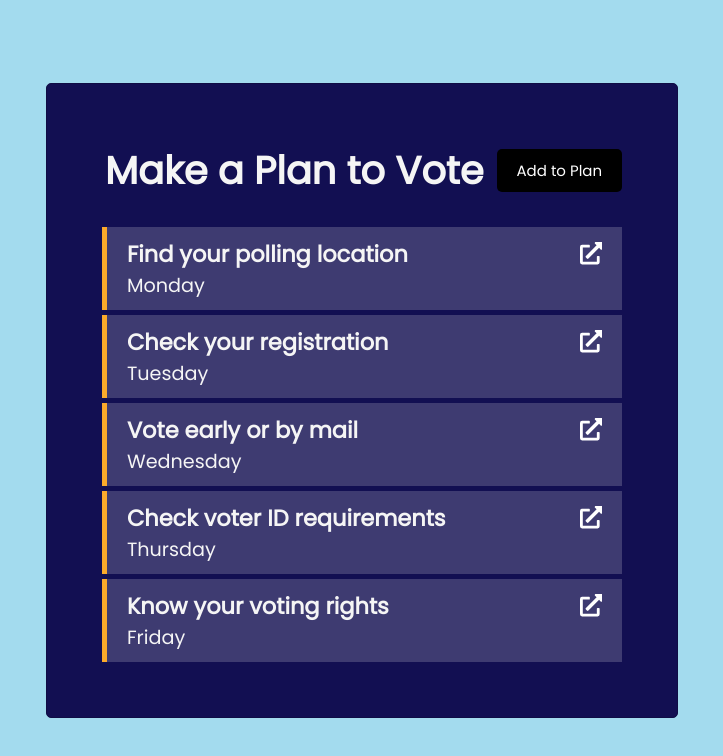
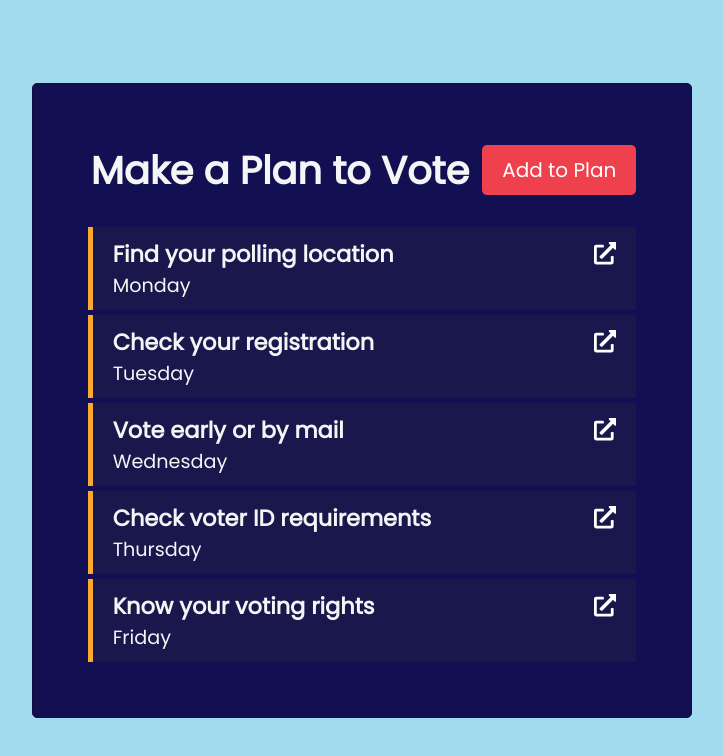
Before and after one commit to aliapirruccello/make-a-plan-to-vote, a React (Create React App) app: page / in a window 1280 px wide. Shown: the top 756 px of the page, without its empty margins (278-1001 px from the left). Built offline with nearby package versions, Linux system fonts and the light colour scheme; data requests are answered from the project's data file.

Commit message:
more css updates

```diff
--- a/src/components/AddTask.js
+++ b/src/components/AddTask.js
@@ -48,8 +48,11 @@ const AddTask = ({ onAdd }) => {
         </div>
         <input type="submit" value='Save Additional Plan' className="btn btn-block" >
 
+
+
         </input>
     </form>
+
   )
 }
 
--- a/src/components/Button.js
+++ b/src/components/Button.js
@@ -5,16 +5,16 @@ const Button = ({color, text, onClick}) => {
   return (
   <button
     onClick= {onClick}
-    style={{ backgroundColor: color }}
+    // style={{ backgroundColor: color }}
     className='btn'>
       {text}
     </button>
   )
 }
 
-Button.defaultProps = {
-    color: 'black',
-}
+// Button.defaultProps = {
+//     color: 'rgb(163, 219, 238)',
+// }
 
 Button.propTypes = {
     text: PropTypes.string,
--- a/src/components/Header.js
+++ b/src/components/Header.js
@@ -14,6 +14,7 @@ const Header = ({ title, onAdd, showAdd }) => {
 
 
     </header>
+
 
   )
 }
--- a/src/index.css
+++ b/src/index.css
@@ -70,15 +70,15 @@ body {
 
 .btn {
   display: inline-block;
-  background: #000;
-  color: #fff;
+  background: rgb(239, 64, 78);
+  color: white;
   border: none;
   padding: 10px 20px;
   margin: 5px;
   border-radius: 5px;
   cursor: pointer;
   text-decoration: none;
-  font-size: 15px;
+  font-size: 20px;
   font-family: inherit;
 }
 
@@ -96,7 +96,7 @@ body {
 }
 
 .task {
-  background: #f4f4f431;
+  background: #3a3a3a31;
   margin: 5px;
   padding: 10px 20px;
   cursor: pointer;
```
Also changed, not shown: 1 other file (tests, documents, lock files or other folders).
